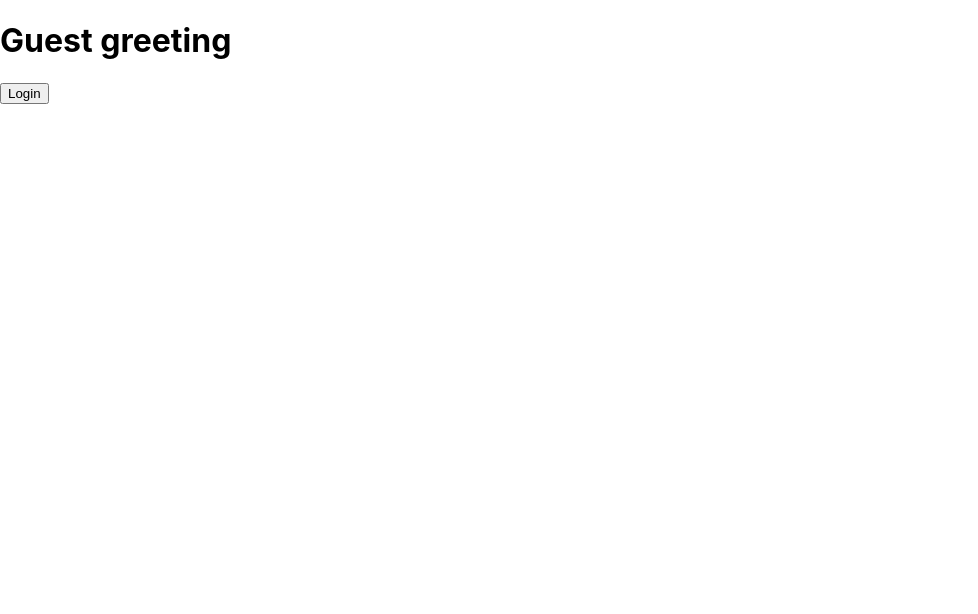
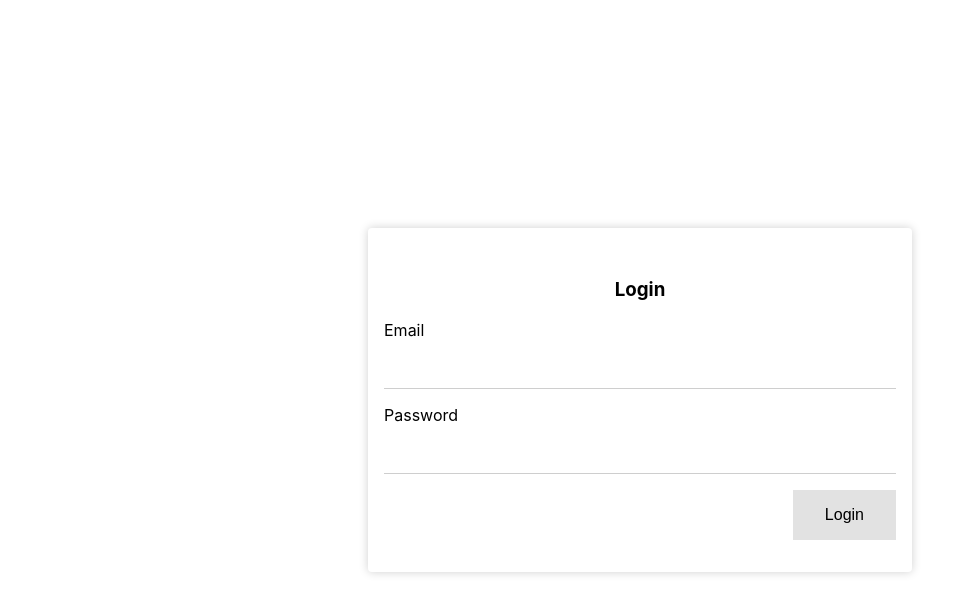
Before and after one commit to Muhammad-Shahid-Jamal/MernStackLearning, a React (Create React App) app: page / in a window 1280 px wide. Shown: the top 614 px of the page, without its empty margins (0-978 px from the left). Built offline with nearby package versions, Linux system fonts and the light colour scheme.

Commit message:
feat: control component vs uncontrol component

```diff
--- a/src/App.css
+++ b/src/App.css
@@ -1,38 +1,8 @@
+form {
+}
 .App {
+  height: 100%;
+  display: flex;
+  align-items: center;
   text-align: center;
 }
-
-.App-logo {
-  height: 40vmin;
-  pointer-events: none;
-}
-
-@media (prefers-reduced-motion: no-preference) {
-  .App-logo {
-    animation: App-logo-spin infinite 20s linear;
-  }
-}
-
-.App-header {
-  background-color: #282c34;
-  min-height: 100vh;
-  display: flex;
-  flex-direction: column;
-  align-items: center;
-  justify-content: center;
-  font-size: calc(10px + 2vmin);
-  color: white;
-}
-
-.App-link {
-  color: #61dafb;
-}
-
-@keyframes App-logo-spin {
-  from {
-    transform: rotate(0deg);
-  }
-  to {
-    transform: rotate(360deg);
-  }
-}
--- a/src/App.js
+++ b/src/App.js
@@ -1,13 +1,17 @@
 import { useState } from "react";
-import Greeting from "./component/Greeting";
-import GuestGreeting from "./component/GuestGreeting";
+import "./App.css";
+import FormGroup from "./component/FormGroup";
+import Login from "./component/Login";
+
+//TODO login form
+//TODO input type email
+//TODO input type password
+//TODO button (submit)
 
 function App() {
-  const [isLogin,setLogin] = useState(false);
   return (
     <div className="App">
-      {isLogin?<Greeting logout={()=>{setLogin(false)}}/>:<GuestGreeting login={()=>{setLogin(true)}}/>}
-      {isLogin && <h2>Shahid</h2>}
+      <Login/>
     </div>
   );
 }
--- /dev/null
+++ b/src/component/Form/index.jsx
@@ -0,0 +1,24 @@
+import style from "./style.module.css";
+import FormGroup from "../FormGroup";
+import { useEffect, useState } from "react";
+const Form = ({title})=>{
+    const [email,setEmail] = useState("");
+    const [password,setPassword] = useState("");
+    useEffect(()=>{
+        console.log(email,password);
+    },[email,password]);
+    return(
+        <form className={style._form}>
+            <h3>{title}</h3>
+            <FormGroup label="Email" type="email" onChange={(input)=>{
+                setEmail(input);
+            }} />
+            <FormGroup label="Password" type="password" onChange={(input)=>{
+                setPassword(input)
+            }} />
+            <button type="submit">Login</button>
+        </form>
+    );
+};
+
+export default Form;
--- /dev/null
+++ b/src/component/Form/style.module.css
@@ -0,0 +1,17 @@
+._form {
+  margin: auto;
+  padding: 2rem 1rem;
+  box-shadow: 0px 0px 10px #d0d0d0;
+  border-radius: 4px;
+  width: 40%;
+}
+._form button {
+  background-color: #e2e2e2;
+  border: none;
+  padding: 1rem 2rem;
+  font-size: 1rem;
+  margin-left: auto;
+  margin-top: 1rem;
+  display: block;
+  cursor: pointer;
+}
--- /dev/null
+++ b/src/component/FormGroup/index.jsx
@@ -0,0 +1,18 @@
+import PropTypes from "prop-types";
+import style from "./style.module.css";
+
+const FormGroup = ({label,type,onChange})=>{
+    return(
+        <div className={style.form_group}>
+          <label>{label}</label>
+          <input type={type} onChange={e=>onChange(e.target.value)}/>
+        </div>
+    );
+};
+
+FormGroup.propTypes = {
+    label:PropTypes.string.isRequired,
+    type:PropTypes.string.isRequired,
+    onChange:PropTypes.func.isRequired
+}
+export default FormGroup;
--- /dev/null
+++ b/src/component/FormGroup/style.module.css
@@ -0,0 +1,16 @@
+.form_group label {
+  display: block;
+  text-align: left;
+}
+input {
+  width: 100%;
+  font-size: 2rem;
+  border: none;
+  border-bottom: 1px solid #cecece;
+  padding: 0;
+  outline: none;
+  margin-top: 0.7rem;
+}
+.form_group:not(:last-child) {
+  margin-bottom: 1rem;
+}
--- a/src/component/Greeting/index.jsx
+++ /dev/null
@@ -1,10 +0,0 @@
-const Greeting = ({logout})=>{
-    return (
-        <>
-            <h1>Welcome back!</h1>
-            <button onClick={logout}>logout</button>
-        </>
-    )
-};
-
-export default Greeting;
--- a/src/component/GuestGreeting/index.jsx
+++ /dev/null
@@ -1,10 +0,0 @@
-const GuestGreeting = ({login})=>{
-    return (
-        <>
-            <h1>Guest greeting</h1>
-            <button onClick={login}>Login</button>
-        </>
-    )
-};
-
-export default GuestGreeting;
--- /dev/null
+++ b/src/component/Login/index.jsx
@@ -0,0 +1,15 @@
+import Form from "../Form";
+/**
+ *
+ * create a Form in generic way in which they require input types as Array of object like {type:"email",title:"Email"}
+ * form component must have output data after submit button clicked!
+ */
+const Login = ()=>{
+    return(
+        <>
+            <Form title="Login"/>
+        </>
+    );
+};
+
+export default Login;
--- a/src/index.css
+++ b/src/index.css
@@ -1,13 +1,17 @@
 body {
   margin: 0;
-  font-family: -apple-system, BlinkMacSystemFont, 'Segoe UI', 'Roboto', 'Oxygen',
-    'Ubuntu', 'Cantarell', 'Fira Sans', 'Droid Sans', 'Helvetica Neue',
+  font-family: -apple-system, BlinkMacSystemFont, "Segoe UI", "Roboto", "Oxygen",
+    "Ubuntu", "Cantarell", "Fira Sans", "Droid Sans", "Helvetica Neue",
     sans-serif;
   -webkit-font-smoothing: antialiased;
   -moz-osx-font-smoothing: grayscale;
 }
 
 code {
-  font-family: source-code-pro, Menlo, Monaco, Consolas, 'Courier New',
+  font-family: source-code-pro, Menlo, Monaco, Consolas, "Courier New",
     monospace;
 }
+
+#root {
+  height: 100vh;
+}
```
